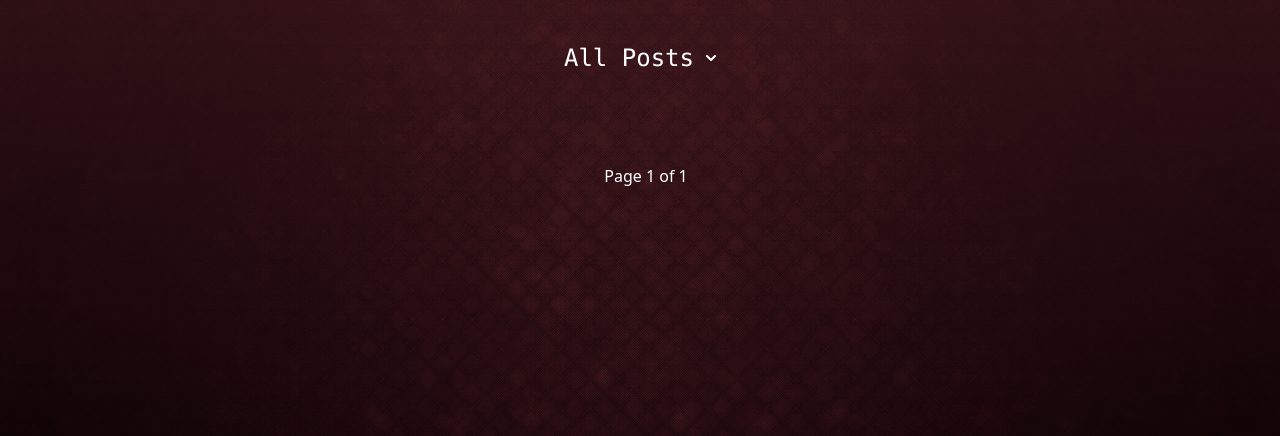
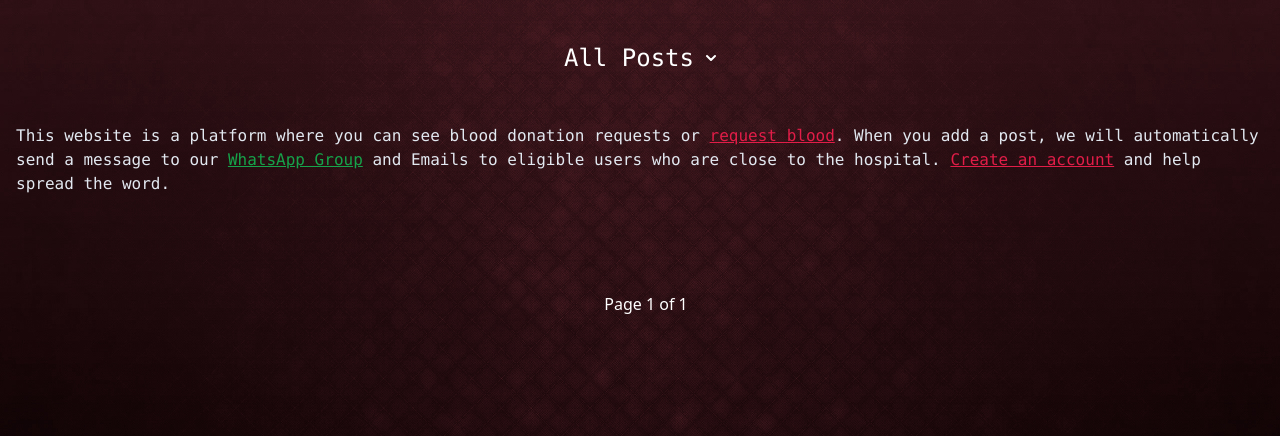
Before and after one commit to hadizorkot331/Blood-Donation-Platform, a Django app: page /posts/all-posts/ in a window 1280 px wide. Shown: the part 64-500 px from the top of the page. Run offline with Django 4.2, Linux system fonts and the light colour scheme; tables that the repository leaves empty hold one stand-in row (values such as "Sample post"); parts of the project's set-up code (start-up, migrations or seed data) failed here and were passed over; some libraries are stand-ins or nearby versions.

Commit message:
Added explanatory message to post pages

```diff
--- a/bloodDonationPlatform/posts/templates/posts/post-grid.html
+++ b/bloodDonationPlatform/posts/templates/posts/post-grid.html
@@ -36,6 +36,13 @@
                 </li>
             </ul>
         </div>
+    </div>
+        <p class="mt-10 text-slate-200 font-mono text-base">This website is a platform where you can see blood donation requests or <a href="{% url 'posts:add-post' %}" class="text-rose-600 underline">request blood</a>. When you add a post, we will automatically send a message to our <a href="{% url 'posts:whatsapp-group-link' %}" class="text-green-600 underline" target="_blank">WhatsApp Group</a> and Emails to eligible users who are close to the hospital.
+            {% if not user.is_authenticated %}
+             <a href="{% url 'users:login' %}" class="text-rose-600 underline">Create an account</a> and help spread the word.
+             {%endif%}
+
+        </p>
     </div>
 
     <div class="grid grid-cols-1 md:grid-cols-2 lg:grid-cols-3 gap-10 justify-items-center mt-10">
```
